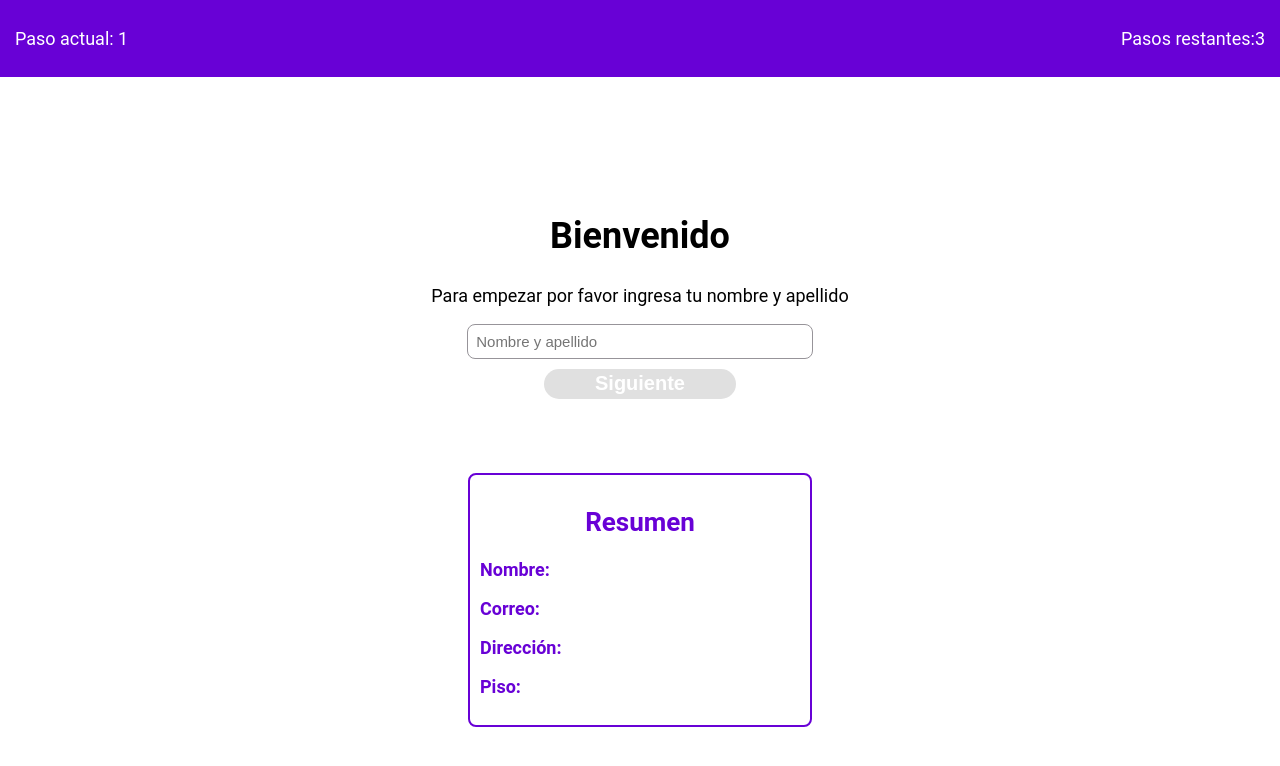
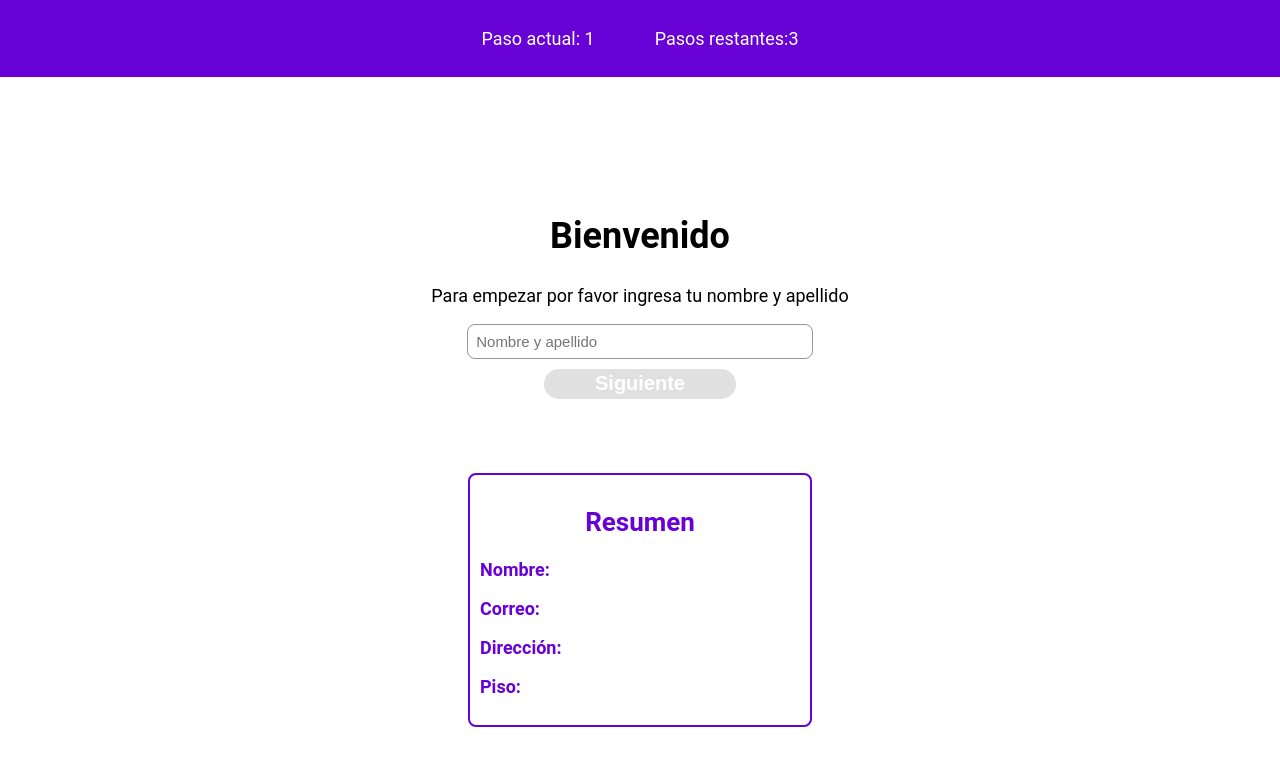
Before and after one commit to AlejandroLuna98/ApartmentSales, a React (Create React App) app: page /datos-cliente in a window 1280 px wide. Shown: the top 766 px of the page. Built offline with nearby package versions, Linux system fonts and the light colour scheme; the HTML template or start-up script is replaced by a standard one.

Commit message:
header responsive

```diff
--- a/src/styles/app.module.css
+++ b/src/styles/app.module.css
@@ -47,6 +47,10 @@
   font-weight: 400;
 }
 @media (min-width: 768px) {
+  .header {
+    justify-content: center;
+    column-gap: 6rem;
+  }
   .input {
     display: none;
   }
```
